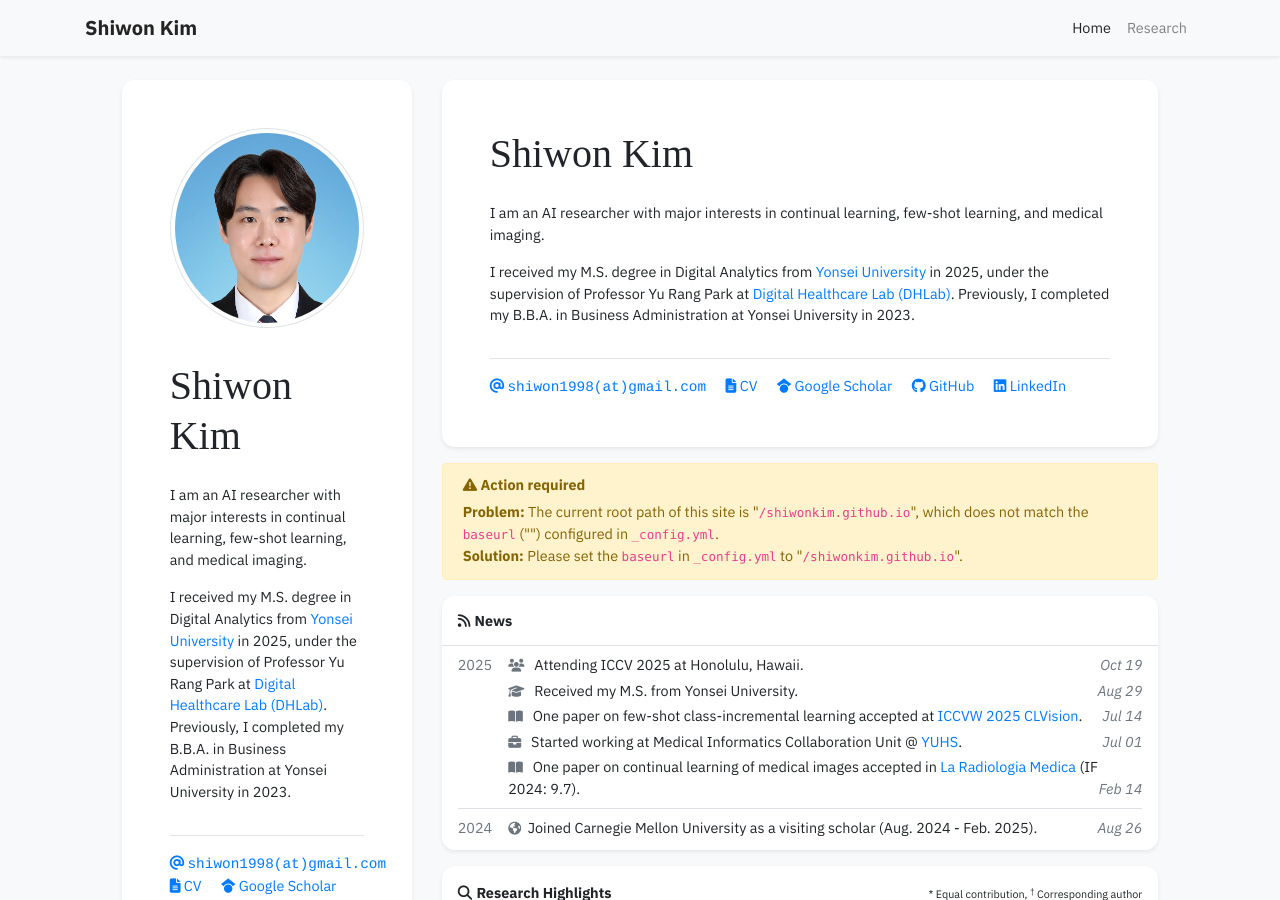
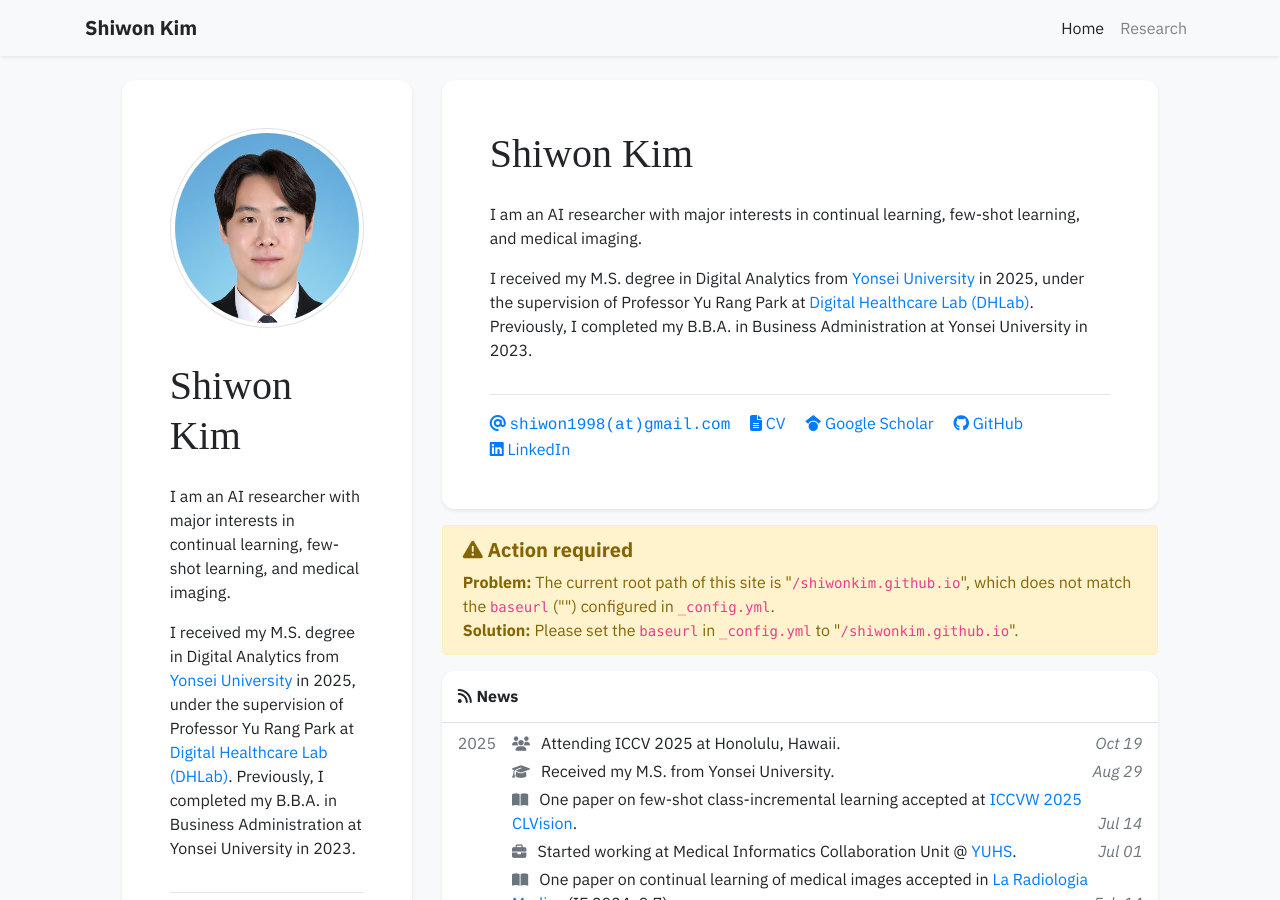
Before and after one commit to shiwonkim/shiwonkim.github.io, a Jekyll site: the page built from index.html, in a window 1280 px wide and 900 px high. Built offline with Jekyll 4.4.1, drawn with Linux system fonts in a browser that asks for light colours; nearby versions of some CDN libraries; some web fonts are replaced; a style sheet for code colours, icons or effects is not loaded.

Commit message:
edit profile

```diff
--- a/_includes/widgets/publication_item.html
+++ b/_includes/widgets/publication_item.html
@@ -23,7 +23,7 @@
             {%- endif -%}
         </div>
         <div class="col-md-9 col-xl-10 p-3 pl-md-0">
-            <h4 class="mt-0 mb-1 font-weight-normal">{{ item.title }}</h4>
+            <h5 class="mt-0 mb-1 font-weight-normal">{{ item.title }}</h5>
             <p class="mt-0 mb-0 small">{% include widgets/author_list.html authors=item.authors %}</p>
             <p class="mt-0 mb-0 small">{{item.pub_pre}} <i>{{ item.pub }}</i> {{ item.pub_post }} {{ item.pub_date }} {{ item.pub_last }} <span data-semantic-scholar-id="{{ item.semantic_scholar_id }}"></span></p>
             <p class="mt-0 mb-1 small text-muted">{{ item.abstract }}</p>
--- a/_layouts/default.html
+++ b/_layouts/default.html
@@ -18,14 +18,14 @@
     <link rel="stylesheet" href="https://cdn.jsdelivr.net/npm/katex@0.16.11/dist/katex.min.css" integrity="sha384-nB0miv6/jRmo5UMMR1wu3Gz6NLsoTkbqJghGIsx//Rlm+ZU03BU6SQNC66uf4l5+" crossorigin="anonymous">
     <link rel="stylesheet" href="{{ '/assets/css/global.css' | relative_url }}">
 
-    <style>
+    <!-- <style>
         body {
           font-size: 0.9rem;
         }
         h1, h2, h3, h4, h5, h6 {
           font-size: inherit;
         }
-    </style>
+    </style> -->
 </head>
 <body class="bg-light" {{ page.body_attr }}>
     {% include navbar.html %}
```
